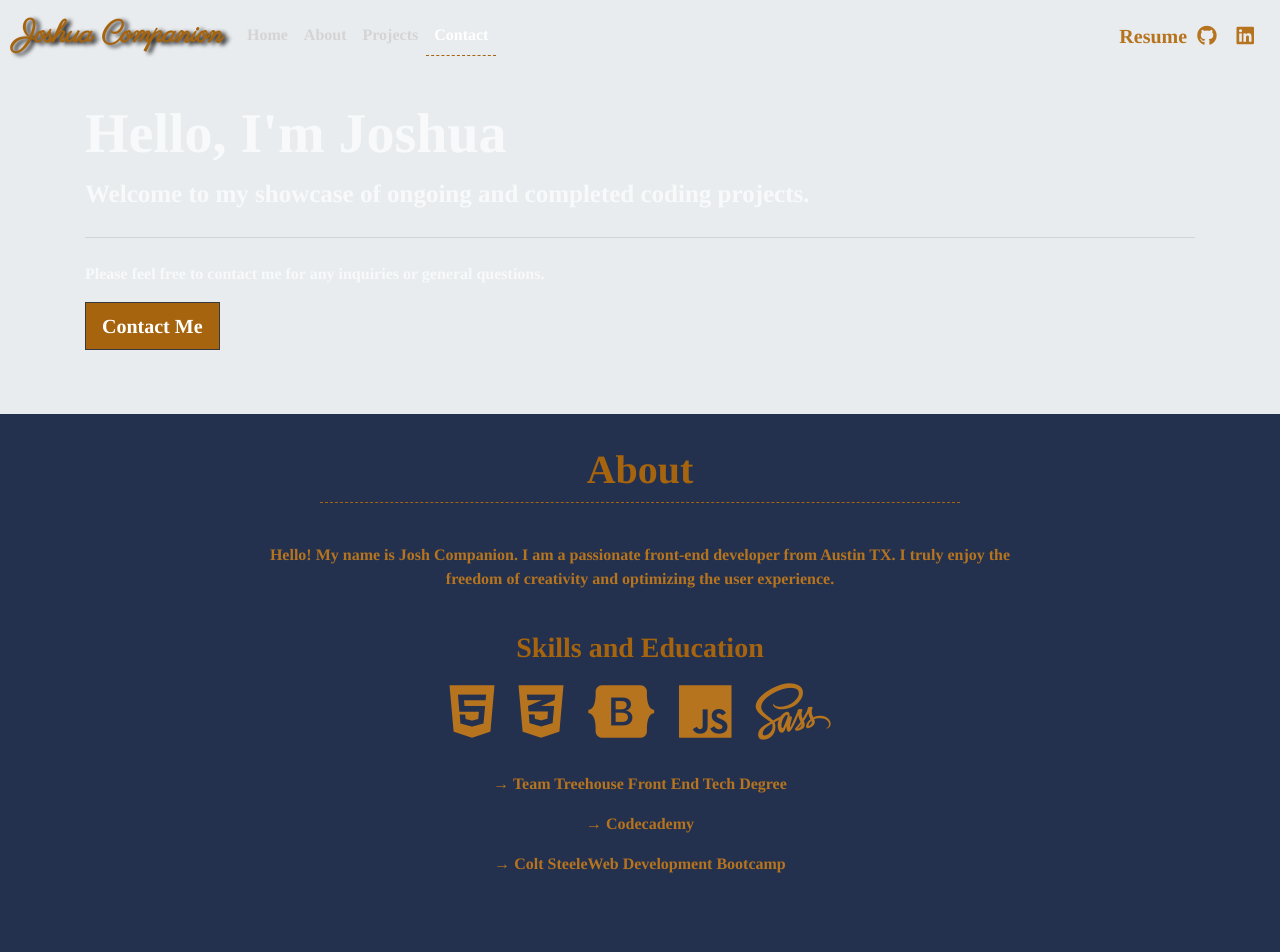
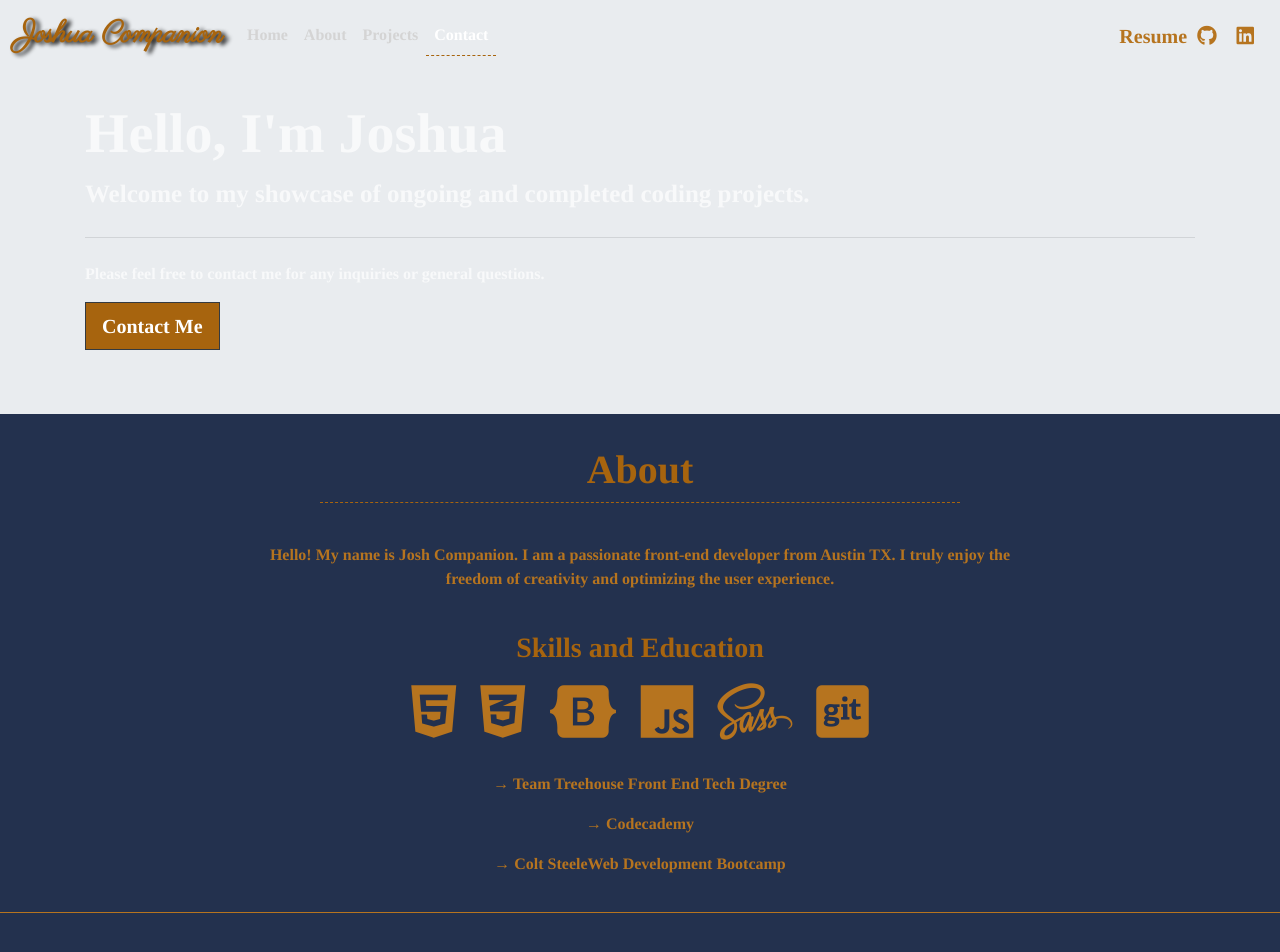
Before and after one commit to jcompanion/WebDevPortfolio, a plain HTML site: page index.html in a window 1280 px wide. Shown: the top 952 px of the page. Drawn offline with nearby package versions, Linux system fonts and the light colour scheme; a web font is replaced by a local one.

Commit message:
added differentiating lines

```diff
--- a/index.html
+++ b/index.html
@@ -76,6 +76,7 @@
         <i class="fab fa-bootstrap"></i>
         <i class="fab fa-js"></i>
         <i class="fab fa-sass"></i>
+        <i class="fab fa-git-square"></i>
         <div class="list">
           <p>&#8594; Team Treehouse Front End Tech Degree</p>
           <p>&#8594; Codecademy</p>
--- a/styles/custom.css
+++ b/styles/custom.css
@@ -143,6 +143,7 @@ label {
 }
 .about-dash {
     margin-bottom: 100px;
+    border-bottom: 1px solid rgb(182, 116, 31);
 }
 .about-container {
     width: 60%;
```
